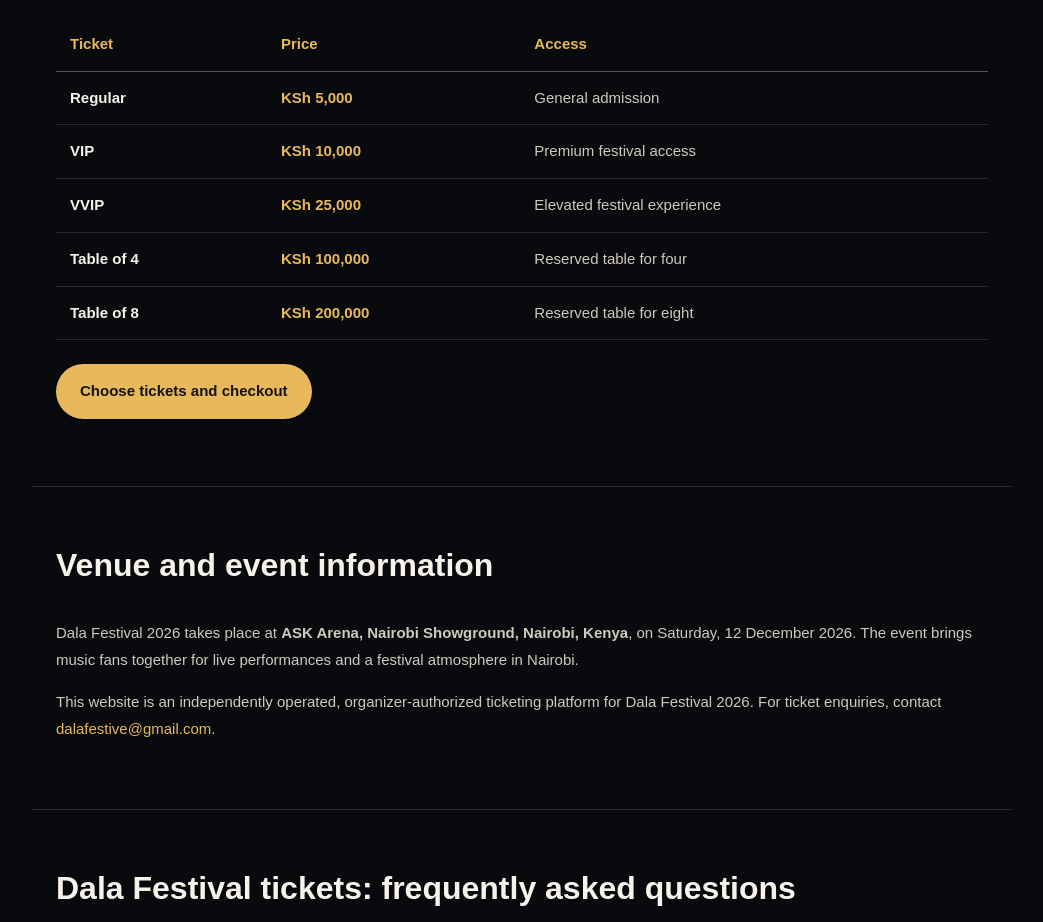
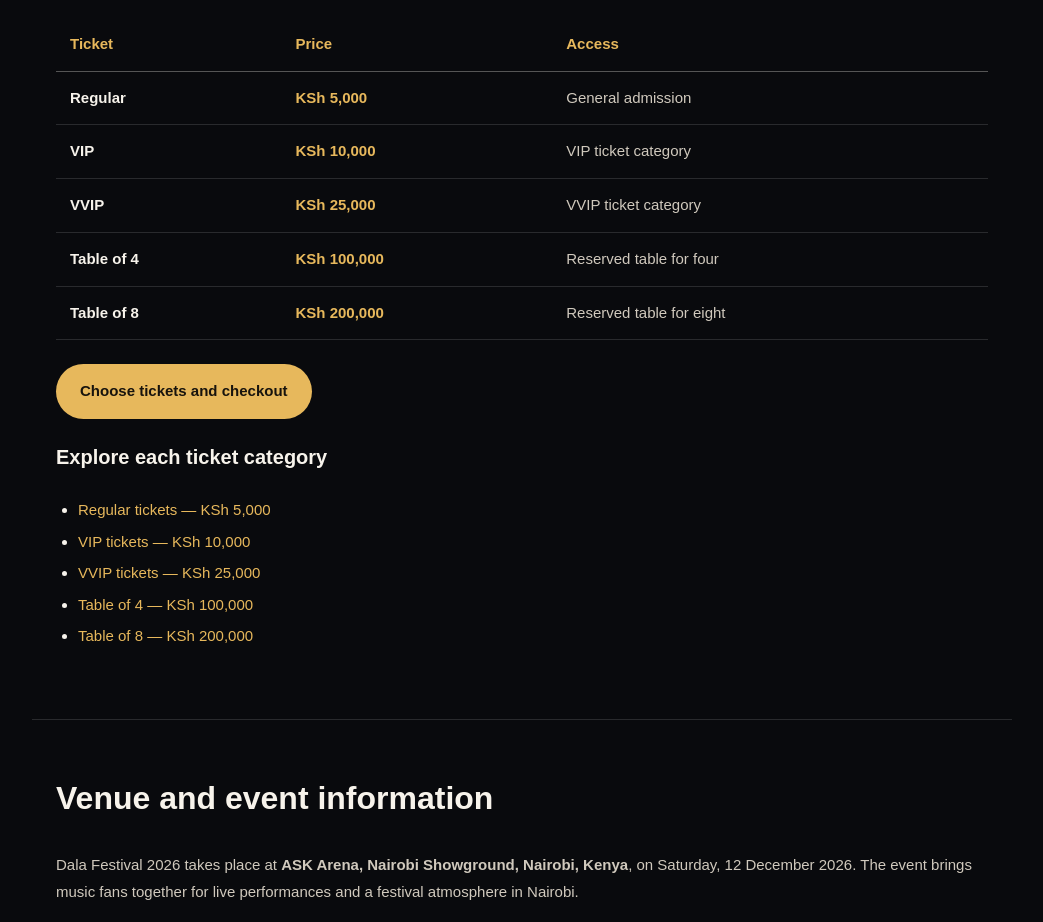
Before and after one commit to robinsonb254/dala-festival-ticketing, a Next.js app: page /dala-festival-2026-tickets in a window 1280 px wide. Shown: the part 1220-2142 px from the top of the page, without its empty margins (118-1161 px from the left). Built offline with nearby package versions, Linux system fonts and the light colour scheme.

Commit message:
Link individual ticket category pages and offers

```diff
--- a/app/dala-festival-2026-tickets/page.tsx
+++ b/app/dala-festival-2026-tickets/page.tsx
@@ -48,19 +48,19 @@ const eventData = {
     { "@type": "Person", "name": "Johnny Junior" },
     { "@type": "MusicGroup", "name": "Les Wanyika" }
   ],
-  "offers": {
-    "@type": "AggregateOffer",
-    "url": `${siteUrl}/#tickets`,
-    "priceCurrency": "KES",
-    "lowPrice": "5000",
-    "highPrice": "200000"
-  }
+  "offers": [
+    { "@type": "Offer", "name": "Regular", "url": `${siteUrl}/tickets/regular`, "priceCurrency": "KES", "price": "5000" },
+    { "@type": "Offer", "name": "VIP", "url": `${siteUrl}/tickets/vip`, "priceCurrency": "KES", "price": "10000" },
+    { "@type": "Offer", "name": "VVIP", "url": `${siteUrl}/tickets/vvip`, "priceCurrency": "KES", "price": "25000" },
+    { "@type": "Offer", "name": "Table of 4", "url": `${siteUrl}/tickets/table-of-4`, "priceCurrency": "KES", "price": "100000" },
+    { "@type": "Offer", "name": "Table of 8", "url": `${siteUrl}/tickets/table-of-8`, "priceCurrency": "KES", "price": "200000" }
+  ]
 };
 
 const ticketPrices = [
   ["Regular", "KSh 5,000", "General admission"],
-  ["VIP", "KSh 10,000", "Premium festival access"],
-  ["VVIP", "KSh 25,000", "Elevated festival experience"],
+  ["VIP", "KSh 10,000", "VIP ticket category"],
+  ["VVIP", "KSh 25,000", "VVIP ticket category"],
   ["Table of 4", "KSh 100,000", "Reserved table for four"],
   ["Table of 8", "KSh 200,000", "Reserved table for eight"]
 ];
@@ -112,6 +112,16 @@ export default function DalaFestivalTicketsPage() {
           </table>
         </div>
         <p style={{ marginTop: 24 }}><Link href="/#tickets" style={buttonStyle}>Choose tickets and checkout</Link></p>
+        <div style={{ marginTop: 22 }}>
+          <h3 style={{ fontSize: 20 }}>Explore each ticket category</h3>
+          <ul style={{ lineHeight: 2.1, paddingLeft: 22 }}>
+            <li><Link href="/tickets/regular" style={{ color: "#e7b85c" }}>Regular tickets — KSh 5,000</Link></li>
+            <li><Link href="/tickets/vip" style={{ color: "#e7b85c" }}>VIP tickets — KSh 10,000</Link></li>
+            <li><Link href="/tickets/vvip" style={{ color: "#e7b85c" }}>VVIP tickets — KSh 25,000</Link></li>
+            <li><Link href="/tickets/table-of-4" style={{ color: "#e7b85c" }}>Table of 4 — KSh 100,000</Link></li>
+            <li><Link href="/tickets/table-of-8" style={{ color: "#e7b85c" }}>Table of 8 — KSh 200,000</Link></li>
+          </ul>
+        </div>
       </section>
 
       <section style={{ ...sectionStyle, borderTop: "1px solid #292a2d" }}>
```
